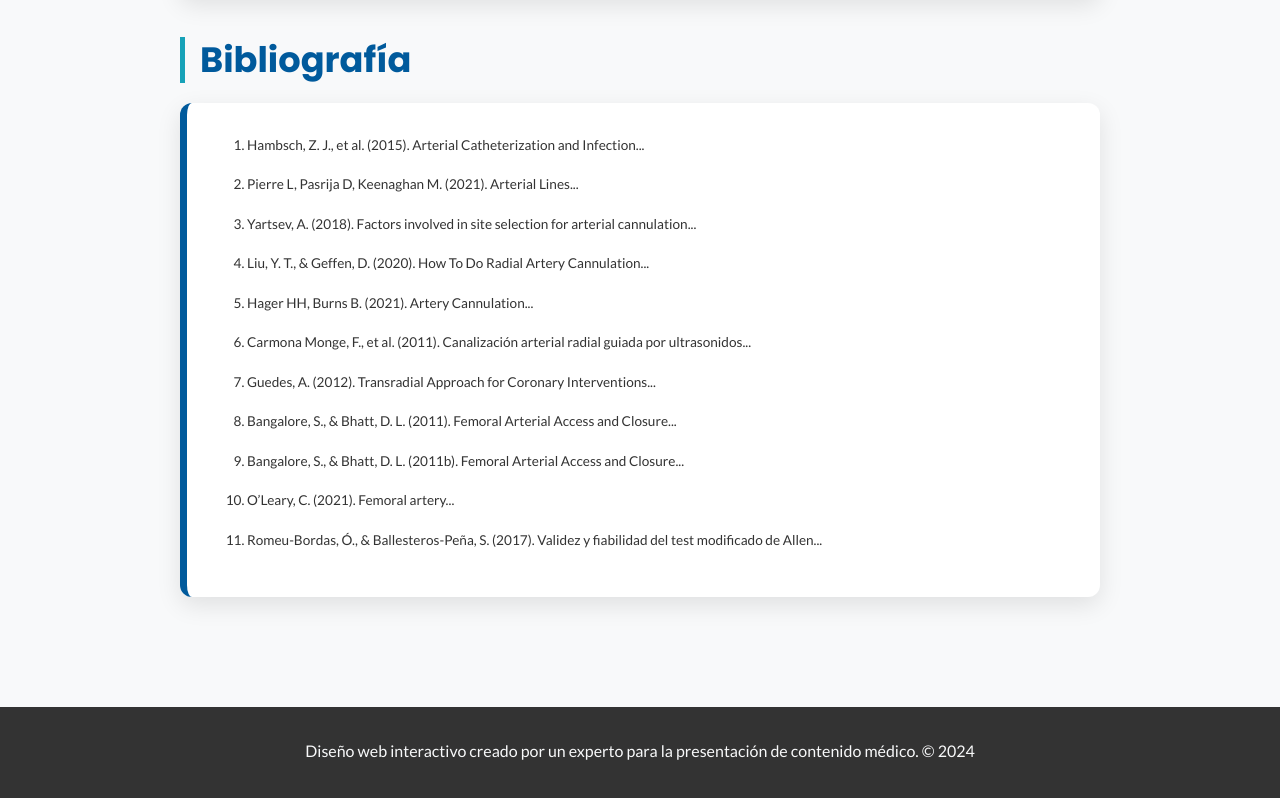
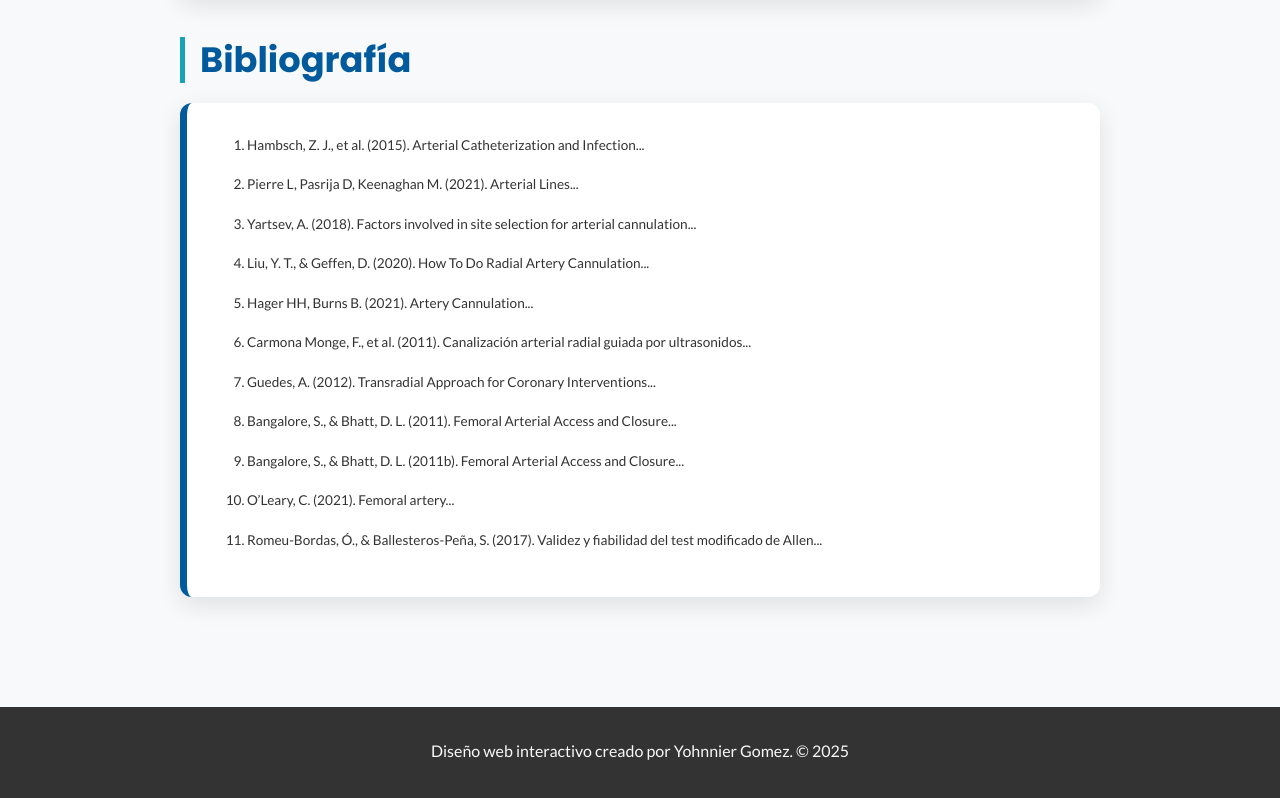
Before and after one commit to yohnnier/arterial2, a plain HTML site: page index.html in a window 1280 px wide. Shown: the part 5609-6407 px from the top of the page. Drawn offline with Linux system fonts and the light colour scheme.

Commit message:
Update index.html

```diff
--- a/index.html
+++ b/index.html
@@ -468,7 +468,7 @@
     </main>
 
     <footer>
-        <p>Diseño web interactivo creado por un experto para la presentación de contenido médico. © 2024</p>
+        <p>Diseño web interactivo creado por Yohnnier Gomez. © 2025</p>
     </footer>
 
     <script>
```
